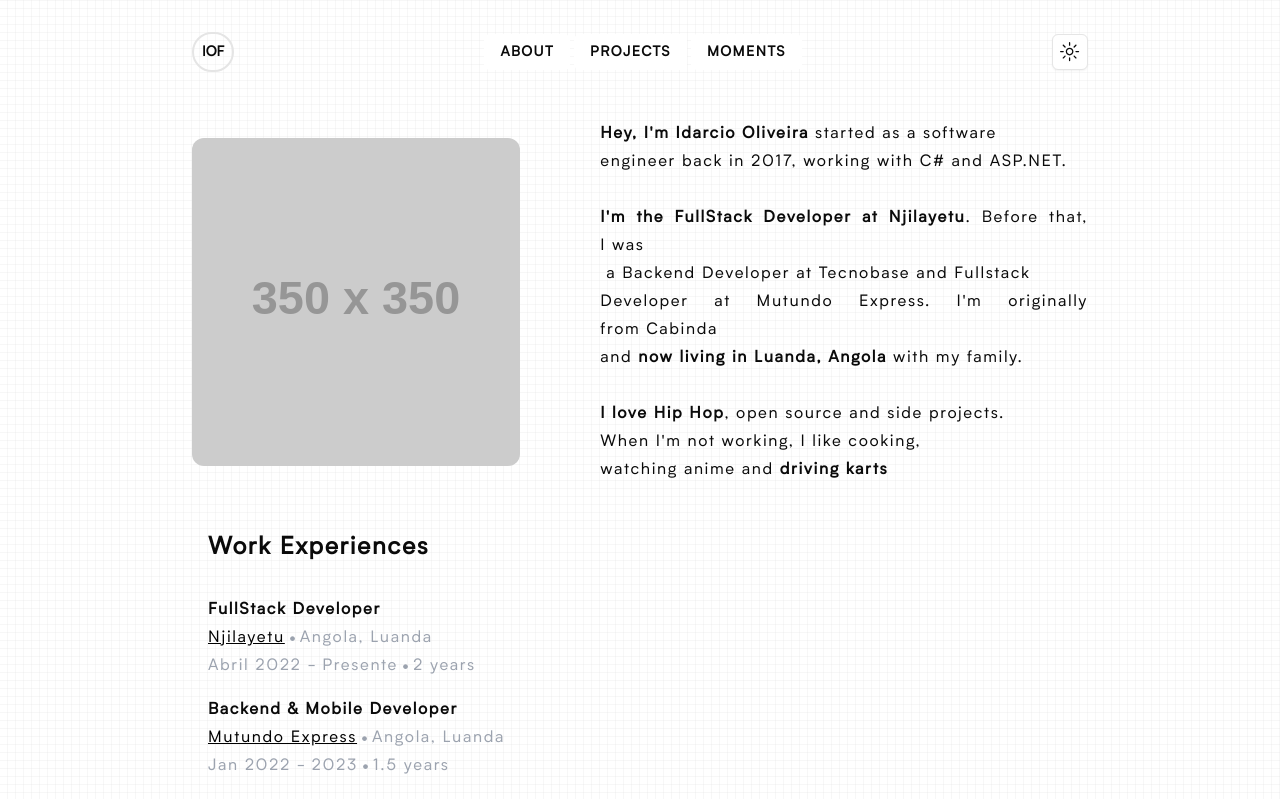
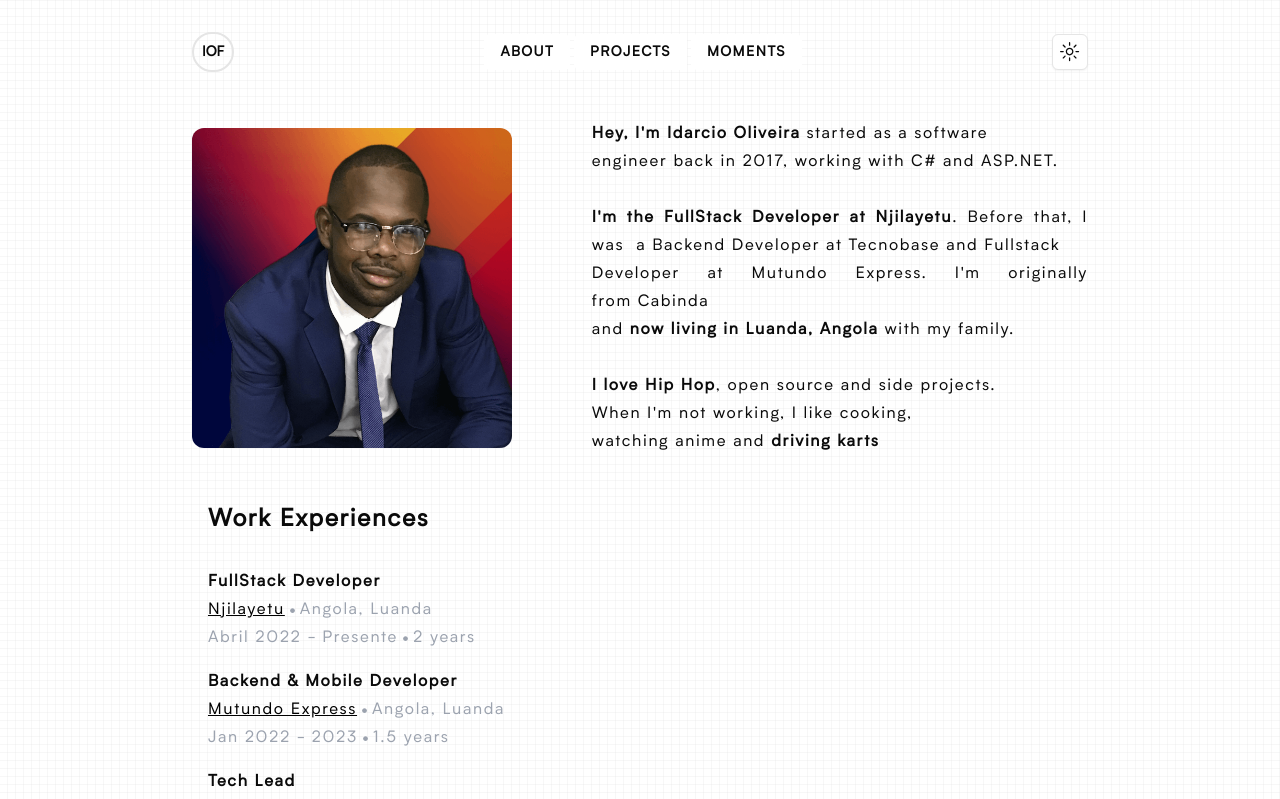
Before and after one commit to idarciooliveira/idarciooliveira.me, a Next.js app: page /about in a window 1280 px wide. Shown: the top 799 px of the page. Built offline with nearby package versions, Linux system fonts and the light colour scheme.

Commit message:
update profile image

```diff
--- a/src/app/about/page.tsx
+++ b/src/app/about/page.tsx
@@ -13,7 +13,7 @@ export default function About() {
         <div className="py-4 space-y-12  flex justify-center flex-col">
             <div className="flex flex-row justify-center items-center  gap-20">
                 <div>
-                    <img className="rounded-xl" src={`https://placehold.co/350x350`} alt="idarcio oliveira" />
+                    <img className="rounded-xl" src={'./assets/events/profile.png'} alt="idarcio oliveira" />
                 </div>
                 <div className="text-md whitespace-pre text-justify tracking-widest leading-7 text-pretty">
                     <p>
@@ -24,7 +24,7 @@ export default function About() {
 
                     <p >
                         <b>I'm the FullStack Developer at Njilayetu</b>. Before that, I
-                        was  <br /> a Backend Developer at Tecnobase and Fullstack <br />
+                        was  a Backend Developer at Tecnobase and Fullstack <br />
                         Developer at Mutundo Express. I'm originally from Cabinda <br />
                         and <b>now living in Luanda, Angola</b> with my family. <br />
                         {'\n'}
```
Also changed, not shown: public/assets/events/profile.png (added).
